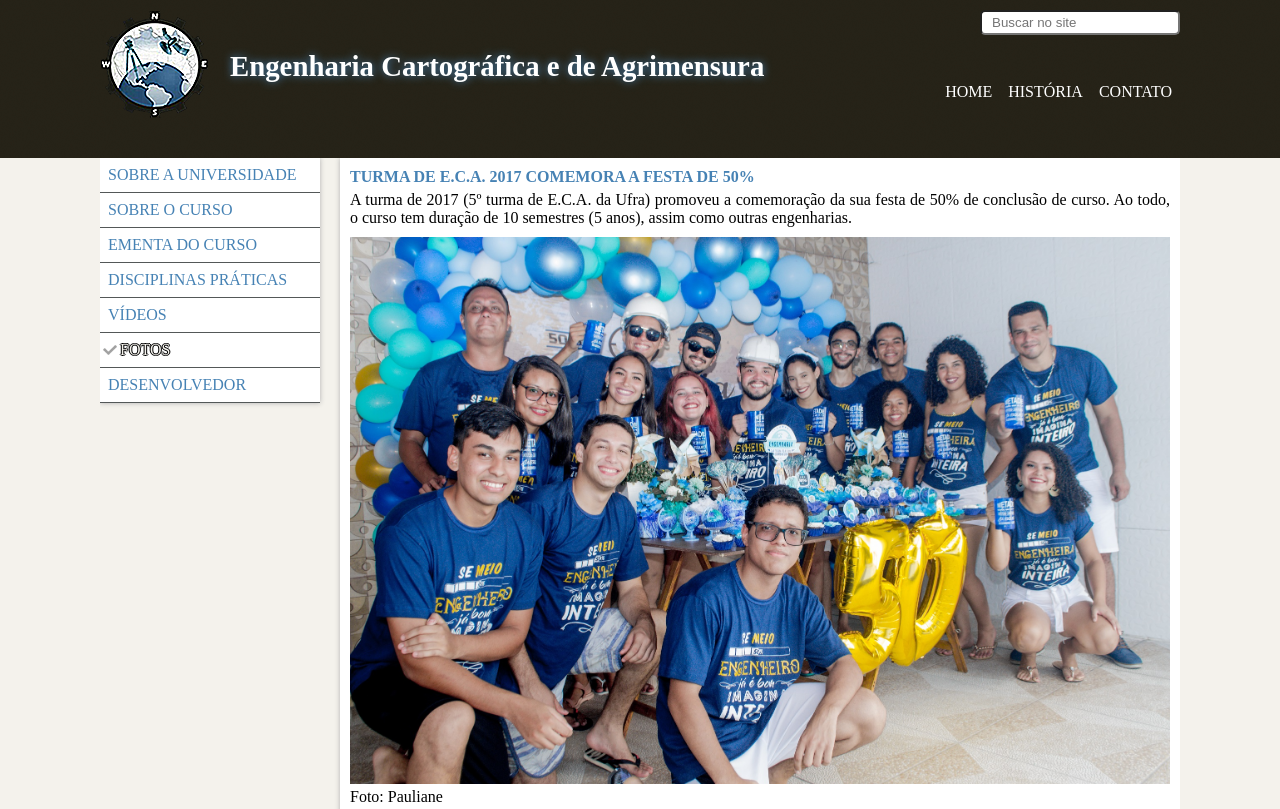
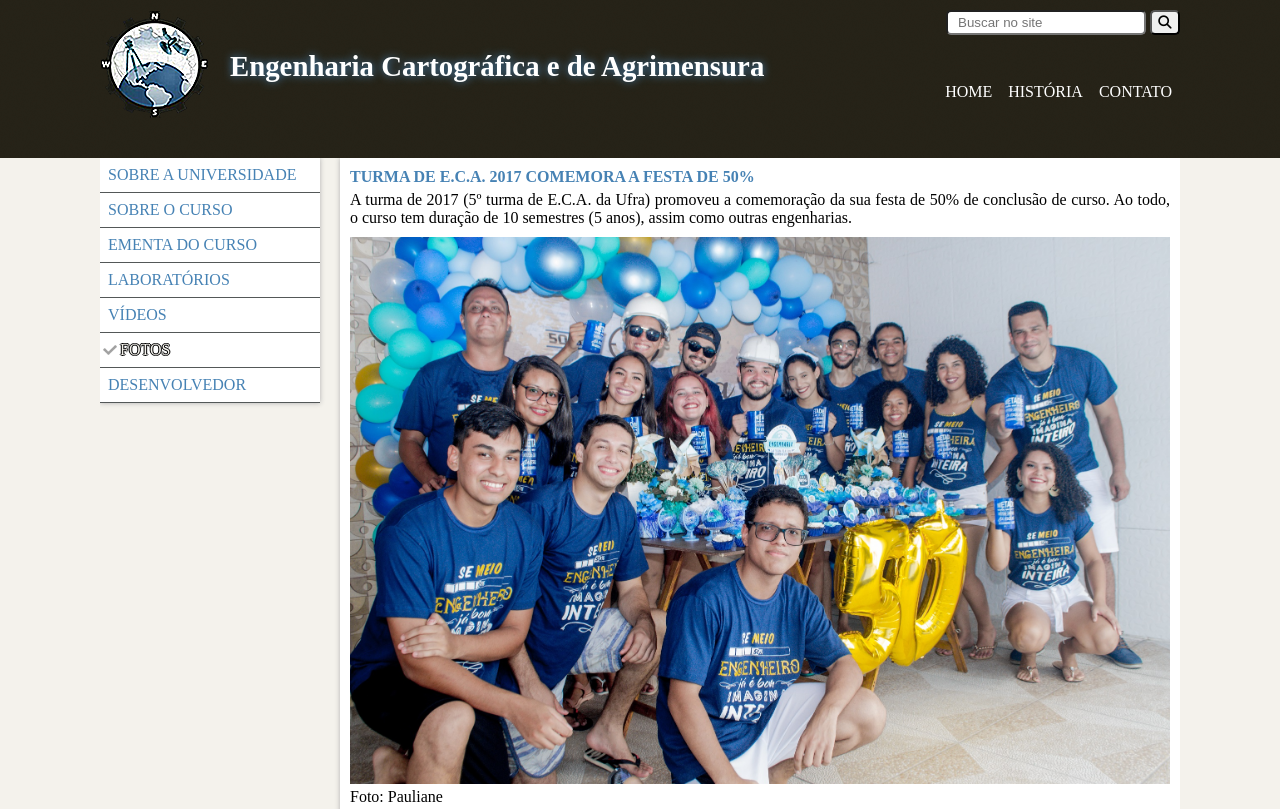
Before and after one commit to marcos-gabriel/site-engenharia-cartografica, a plain HTML site: page fotos.html in a window 1280 px wide. Shown: the top 809 px of the page. Drawn offline with Linux system fonts and the light colour scheme.

Commit message:
Update fotos.html

```diff
--- a/fotos.html
+++ b/fotos.html
@@ -3,7 +3,9 @@
     <head>
         <title>Fotos</title>
         <meta charset="utf-8">
+
         <link rel="stylesheet" type="text/css" href="css/estilo.css">
+        <script src="https://kit.fontawesome.com/e94fefc724.js" crossorigin="anonymous"></script>
         <link rel="icon" type="imagem/png" href="img/logo.png">
     </head>
 
@@ -23,6 +25,7 @@
 
                 <div id="pesquisa">
                     <input type="search" placeholder="Buscar no site">
+                    <button><i class="fas fa-search"></i></button>
                 </div>
 
                 <nav>
@@ -120,7 +123,7 @@
                         <li><a href="sobre-universidade.html">Sobre a universidade</a></li>
                         <li><a href="sobre-curso.html">Sobre o curso</a></li>
                         <li><a href="ementa.html">Ementa do curso</a></li>
-                        <li><a href="disciplinas-praticas.html">Disciplinas práticas</a></li>
+                        <li><a href="laboratorios.html">Laboratórios</a></li>
                         <li><a href="videos.html">Vídeos</a></li>
                         <li><a class="atual-lateral" href="fotos.html">Fotos</a></li>
                         <li><a href="desenvolvedor.html">Desenvolvedor</a></li>
```
